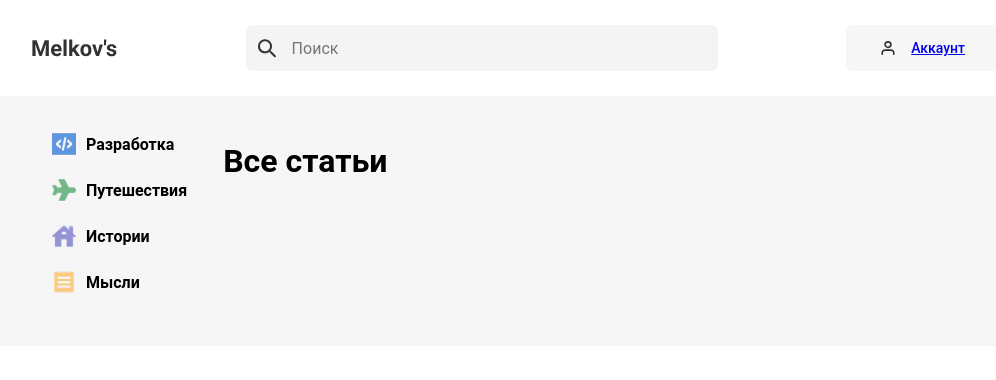
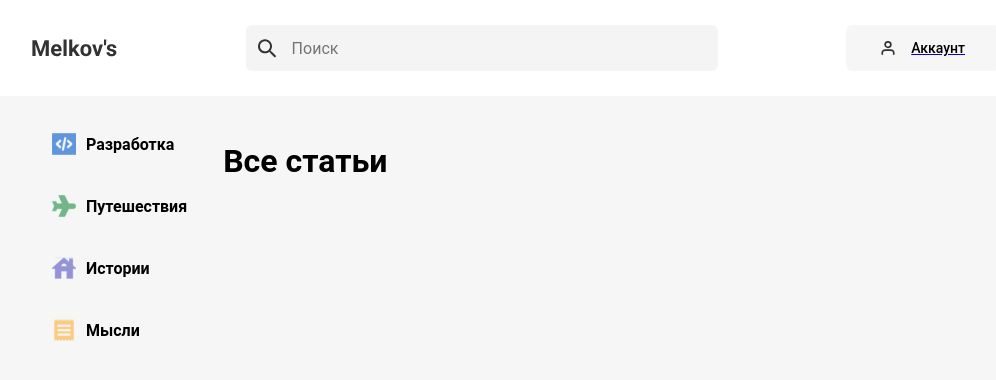
Before and after one commit to Beam-K/Dimin-s_blog, a React (Create React App) app: page / in a window 1280 px wide. Shown: the top 380 px of the page, without its empty margins (124-1120 px from the left). Built offline with nearby package versions, Linux system fonts and the light colour scheme.

Commit message:
correcting small details
today we bring the visual to mind

```diff
--- a/src/components/layout/Main/sidebar/sidebar.module.css
+++ b/src/components/layout/Main/sidebar/sidebar.module.css
@@ -1,6 +1,7 @@
 .sidebar {
     display: flex;
-    column-gap: 16px;
+    gap: 16px;
+
 
 }
 
--- a/src/components/ui/UserUnauthorized/UserUnauthorized.module.css
+++ b/src/components/ui/UserUnauthorized/UserUnauthorized.module.css
@@ -15,9 +15,18 @@
     background-color: #d6d6d6;
 }
 
-.UserUnauthorized p {
+.txt {
     font-weight: 450;
     font-size: 14px;
+    color: #000000;
+    text-decoration: none;
+}
+
+.txt:visited {
+    font-weight: 450;
+    font-size: 14px;
+    color: #000000;
+    text-decoration: none;
 }
 
 .UserUnauthorized img {
--- a/src/components/ui/UserUnauthorized/UserUnauthorized.tsx
+++ b/src/components/ui/UserUnauthorized/UserUnauthorized.tsx
@@ -8,7 +8,7 @@ function UserUnauthorized() {
     return (
         <div className={styles.UserUnauthorized}>
             <img src={UserIcon} alt={UserIcon} className={styles.UserIcon}/>
-            <p>Аккаунт</p>
+            <p className={styles.txt}>Аккаунт</p>
         </div>
     );
 }
```
